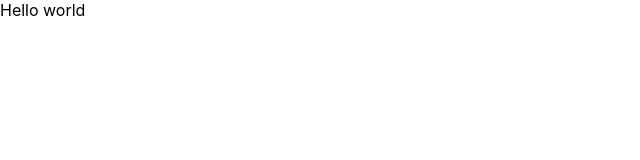
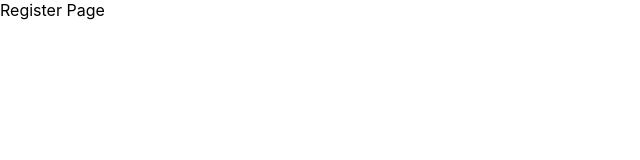
Before and after one commit to tony-dugue/amazon-clone-nestjs-client, a React (Create React App) app: page /register in a window 1280 px wide. Shown: the top 160 px of the page, without its empty margins (0-640 px from the left). Built offline with nearby package versions, Linux system fonts and the light colour scheme.

Commit message:
add Home, Register & Signin Pages & routes

```diff
--- a/src/App.tsx
+++ b/src/App.tsx
@@ -1,11 +1,24 @@
+// Router
+import { BrowserRouter as Router, Routes, Route } from 'react-router-dom';
+
 // theme
 import {ThemeProvider} from "@mui/material";
 import {theme} from "./shared/utils/theme";
 
+import HomePage from './pages/Home.page';
+import RegisterPage from './pages/Register.page';
+import SigninPage from './pages/Signin.page';
+
 function App() {
   return (
     <ThemeProvider theme={theme}>
-      Hello world
+      <Router>
+        <Routes>
+          <Route path='/' element={<HomePage />} />
+          <Route path='/register' element={<RegisterPage />} />
+          <Route path='/signin' element={<SigninPage />} />
+        </Routes>
+      </Router>
     </ThemeProvider>
   );
 }
--- /dev/null
+++ b/src/pages/Home.page.tsx
@@ -0,0 +1,9 @@
+const HomePage = () => {
+  return (
+   <div>
+    HomePage
+   </div>
+  )
+}
+
+export default HomePage
--- /dev/null
+++ b/src/pages/Register.page.tsx
@@ -0,0 +1,9 @@
+const RegisterPage = () => {
+  return (
+   <div>
+    Register Page
+   </div>
+  )
+}
+
+export default RegisterPage
--- /dev/null
+++ b/src/pages/Signin.page.tsx
@@ -0,0 +1,9 @@
+const SigninPage = () => {
+  return (
+   <div>
+    Signin Page
+   </div>
+  )
+}
+
+export default SigninPage
```
